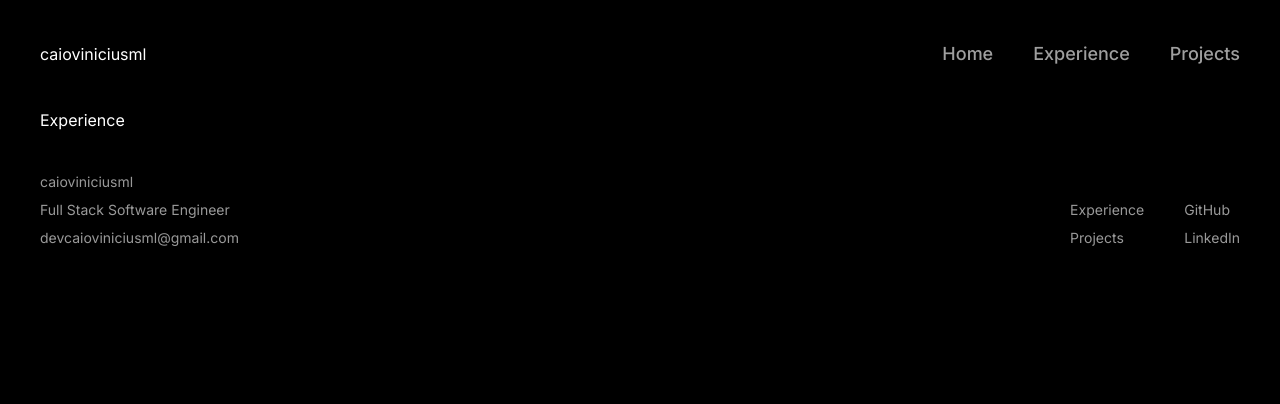
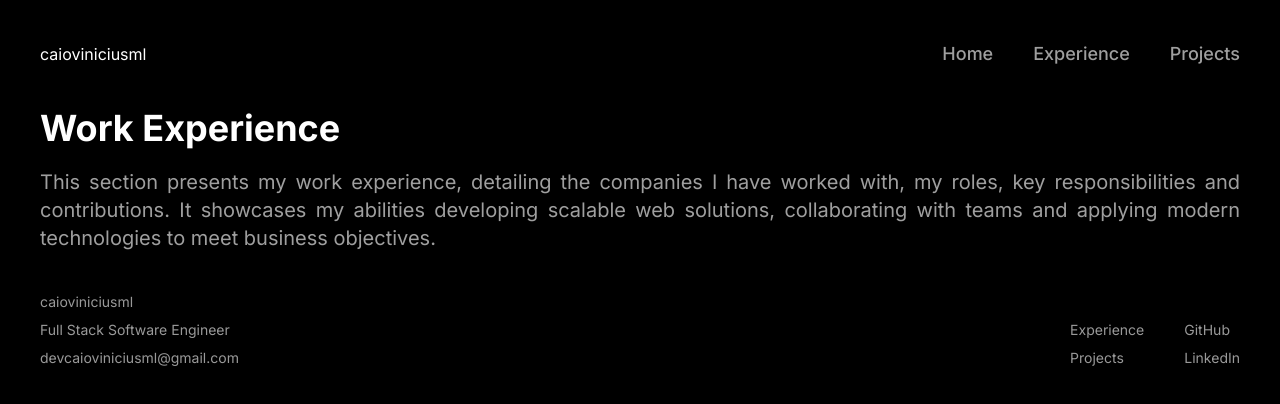
Before and after one commit to caioviniciusml/caioviniciusml-webpage, a Next.js app: page /experience in a window 1280 px wide. Shown: the top 404 px of the page. Built offline with nearby package versions, Linux system fonts and the light colour scheme.

Commit message:
feat: work experiences page

```diff
--- a/src/app/experience/page.tsx
+++ b/src/app/experience/page.tsx
@@ -1,7 +1,8 @@
-export default function Experience() {
+export default function Projects() {
   return (
-    <div>
-      Experience
-    </div>
+    <main className="grid grid-cols-1 gap-5">
+      <h1 className="text-white text-4xl font-bold">Work Experience</h1>
+      <p className="text-justify text-grayprimary text-base lg:text-xl">This section presents my work experience, detailing the companies I have worked with, my roles, key responsibilities and contributions. It showcases my abilities developing scalable web solutions, collaborating with teams and applying modern technologies to meet business objectives.</p>
+    </main>
   );
 }
```
